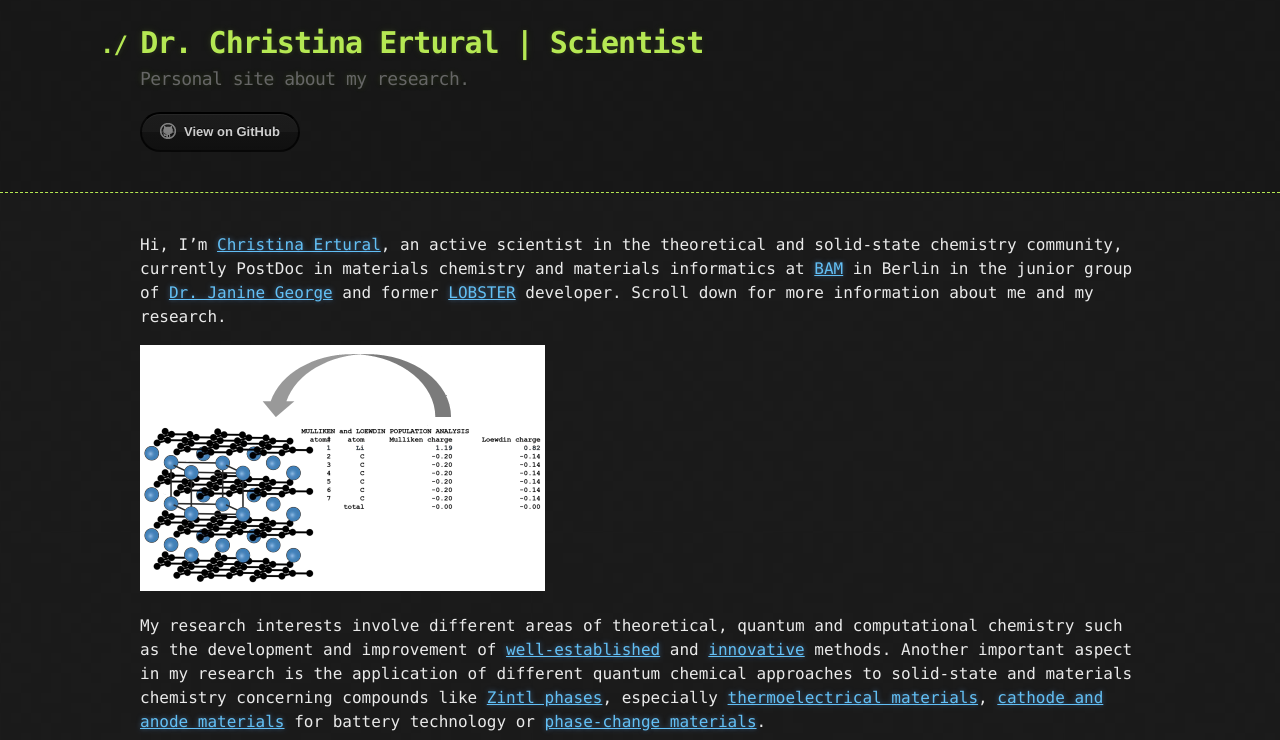
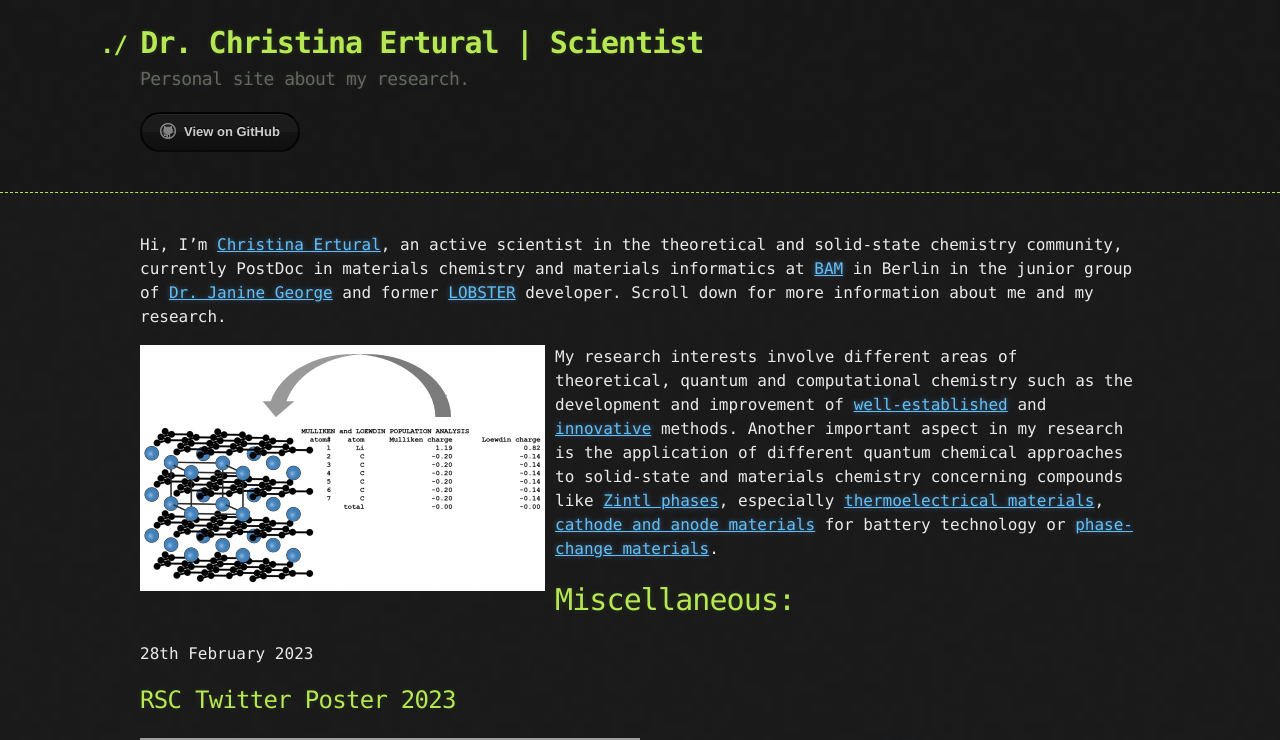
Before and after one commit to QuantumChemist/QuantumChemist.github.io, a Jekyll site: the page built from index.md, in a window 1280 px wide. Shown: the top 740 px of the page. Built offline with Jekyll 4.4.1, drawn with Linux system fonts in a browser that asks for light colours; some of the changed text lies outside the part shown.

Commit message:
Update style.scss

```diff
--- a/assets/css/style.scss
+++ b/assets/css/style.scss
@@ -3,7 +3,7 @@
 
 @import 'jekyll-theme-hacker';
 
-.float-container img {
+img {
   float: left;
   margin: 0 10px 10px 0;
 }
```
